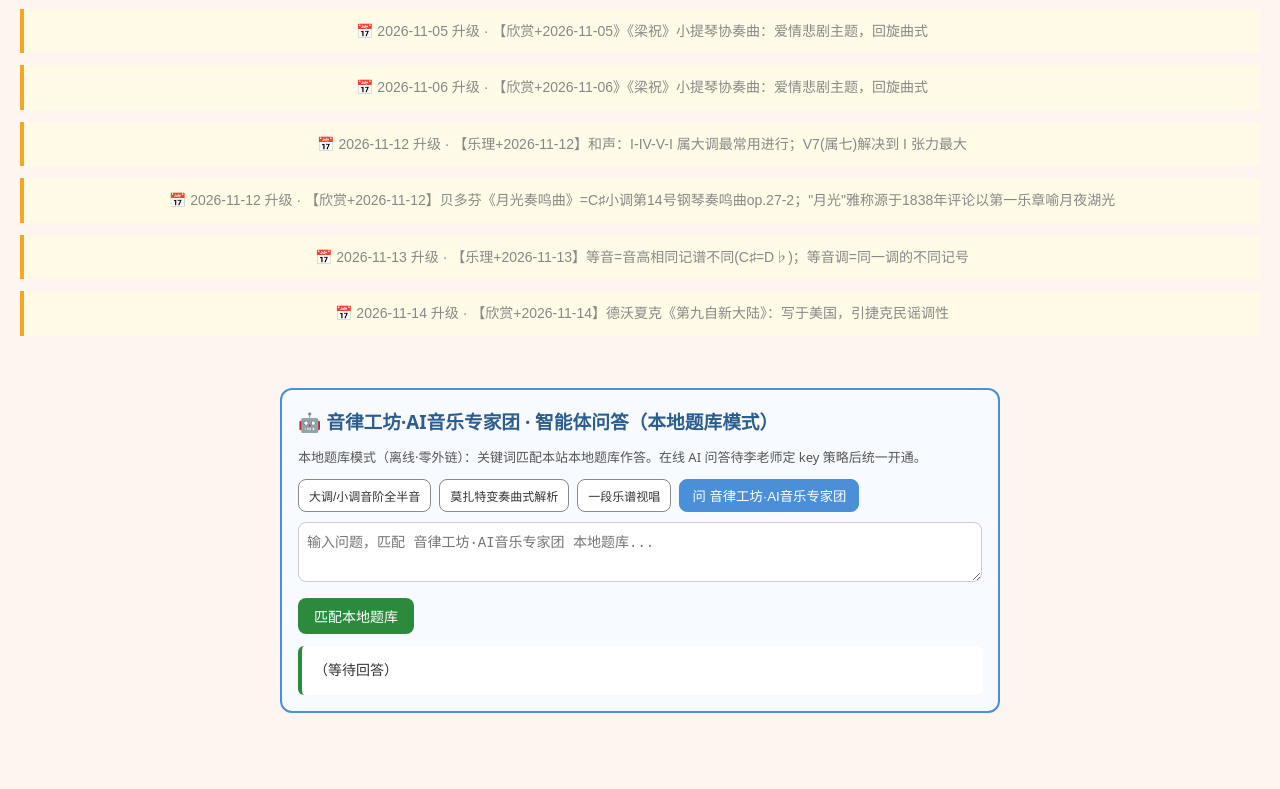
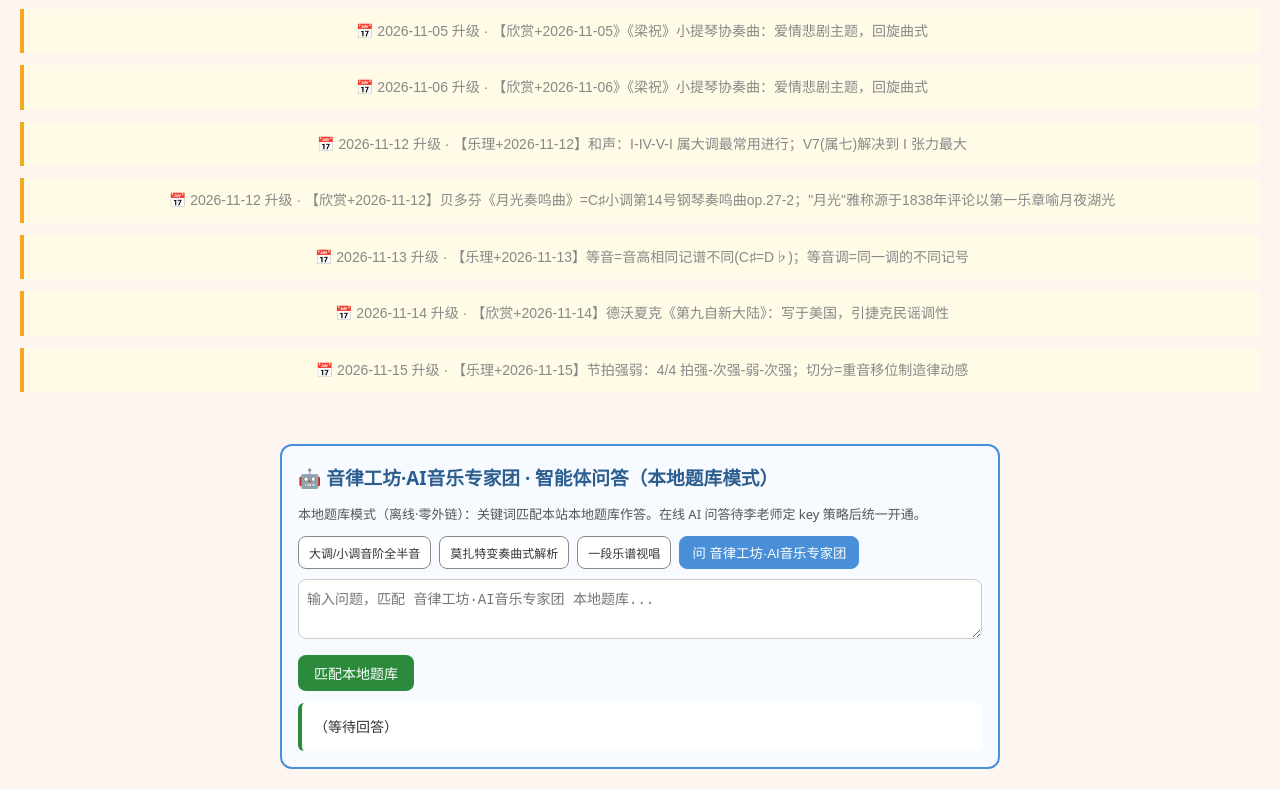
Before and after one commit to dapengzhanchi141345/li-yanming-music, a plain HTML site: page index.html in a window 1280 px wide. Shown: the part 2110-2899 px from the top of the page. Before the commit the page ends 2843 px from the top, so only its background shows below. Drawn offline with Linux system fonts and the light colour scheme.

Commit message:
music 12独立站升级 2026-11-15

```diff
--- a/index.html
+++ b/index.html
@@ -170,6 +170,8 @@ footer{text-align:center;padding:20px;color:#888;font-size:13px;margin-top:30px;
 <div style="background:#fffbe6;border-left:4px solid #f5a623;padding:10px;margin:12px 0;font-size:14px">📅 2026-11-13 升级 · 【乐理+2026-11-13】等音=音高相同记谱不同(C♯=D♭)；等音调=同一调的不同记号</div>
 
 <div style="background:#fffbe6;border-left:4px solid #f5a623;padding:10px;margin:12px 0;font-size:14px">📅 2026-11-14 升级 · 【欣赏+2026-11-14】德沃夏克《第九自新大陆》：写于美国，引捷克民谣调性</div>
+
+<div style="background:#fffbe6;border-left:4px solid #f5a623;padding:10px;margin:12px 0;font-size:14px">📅 2026-11-15 升级 · 【乐理+2026-11-15】节拍强弱：4/4 拍强-次强-弱-次强；切分=重音移位制造律动感</div>
 </footer>
 
 <script>
```
